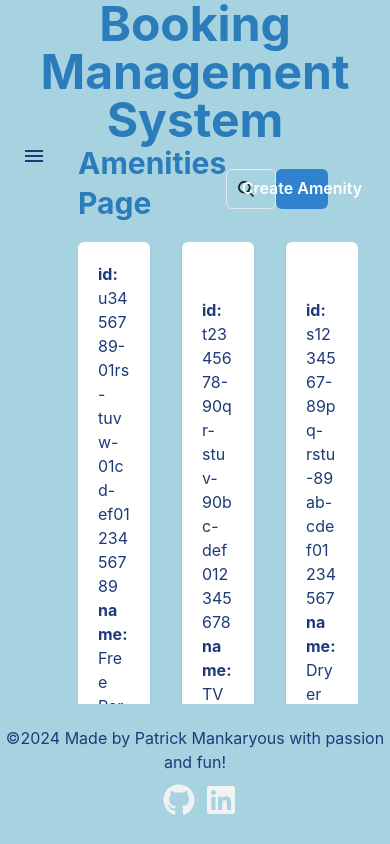
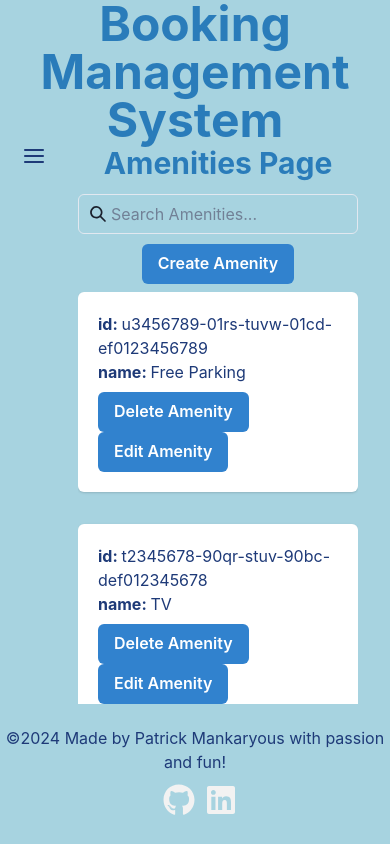
Before and after one commit to patrick1410/booking_management_system, a React (Vite) app: page /amenities in a window 390 px wide. Built offline with nearby package versions, Linux system fonts and the light colour scheme; data requests are answered from the project's data file.

Commit message:
added more responsive styles

```diff
--- a/src/components/Navigation.tsx
+++ b/src/components/Navigation.tsx
@@ -21,7 +21,7 @@ import {
   FaBuilding,
 } from "react-icons/fa";
 import { FaListUl } from "react-icons/fa6";
-import { IoMdMenu } from "react-icons/io";
+import { CloseIcon, HamburgerIcon } from "@chakra-ui/icons";
 import "./css/navigation.css";
 
 export const Navigation = () => {
@@ -36,9 +36,9 @@ export const Navigation = () => {
           justifyContent="flex-end"
           mr={8}
         >
-          <IoMdMenu
+          <HamburgerIcon
             color="#1e3a78"
-            size={24}
+            boxSize={6}
             cursor="pointer"
             onClick={onOpen}
           />
@@ -67,37 +67,37 @@ export const Navigation = () => {
                 }}
               >
                 <ListItem>
-                  <Link to={"/login"}>
+                  <Link onClick={onClose} to={"/login"}>
                     Login <FaSignInAlt />
                   </Link>
                 </ListItem>
                 <ListItem>
-                  <Link to={"/"}>
+                  <Link onClick={onClose} to={"/"}>
                     Bookings <FaClipboardList />
                   </Link>
                 </ListItem>
                 <ListItem>
-                  <Link to={"/users"}>
+                  <Link onClick={onClose} to={"/users"}>
                     Users <FaUsers />
                   </Link>
                 </ListItem>
                 <ListItem>
-                  <Link to={"/hosts"}>
+                  <Link onClick={onClose} to={"/hosts"}>
                     Hosts <FaUserTie />
                   </Link>
                 </ListItem>
                 <ListItem>
-                  <Link to={"/properties"}>
+                  <Link onClick={onClose} to={"/properties"}>
                     Properties <FaBuilding />
                   </Link>
                 </ListItem>
                 <ListItem>
-                  <Link to={"/reviews"}>
+                  <Link onClick={onClose} to={"/reviews"}>
                     Reviews <MdRateReview />
                   </Link>
                 </ListItem>
                 <ListItem>
-                  <Link to={"/amenities"}>
+                  <Link onClick={onClose} to={"/amenities"}>
                     Amenities <FaListUl />
                   </Link>
                 </ListItem>
@@ -108,9 +108,9 @@ export const Navigation = () => {
               _active={{ backgroundColor: "none" }}
               as="div"
             >
-              <IoMdMenu
+              <CloseIcon
+                boxSize={4}
                 color="#1e3a78"
-                size={24}
                 cursor="pointer"
                 onClick={onOpen}
               />
--- a/src/components/UI/SearchBar.tsx
+++ b/src/components/UI/SearchBar.tsx
@@ -13,7 +13,10 @@ export const SearchBar: React.FC<SearchBarProps> = ({
   placeholder,
 }) => {
   return (
-    <InputGroup w="30%">
+    <InputGroup
+      w={{ base: "100%", sm: "60%", md: "50%", lg: "30%" }}
+      mb={{ base: "10px", lg: "0px" }}
+    >
       <InputLeftElement pointerEvents="none" children={<SearchIcon />} />
       <Input
         pl="2rem"
--- a/src/components/bookings/EditBooking.tsx
+++ b/src/components/bookings/EditBooking.tsx
@@ -155,7 +155,7 @@ export const EditBooking: React.FC<EditBookingProps> = ({ id }) => {
               >
                 <option value="pending">Pending</option>
                 <option value="confirmed">Confirmed</option>
-                <option value="cancelled">Cancelled</option>
+                <option value="canceled">Canceled</option>
               </Select>
             </FormControl>
           </ModalBody>
--- a/src/components/css/root.css
+++ b/src/components/css/root.css
@@ -15,8 +15,10 @@
   background-color: #a7d3e0;
 }
 
+/* Main section (Cards) */
 .css-p2urg6,
-.css-c6vwei {
+.css-c6vwei,
+.css-1rt4icb {
   margin-right: 2rem;
 }
 
@@ -48,11 +50,14 @@ p {
 
 /* Buttons */
 .chakra-button.css-ez23ye,
-.chakra-button.css-x9ig9b {
+.chakra-button.css-x9ig9b,
+.chakra-button.css-6fajlz {
   background-color: #3182ce;
   color: #ffffff;
 }
-.chakra-button.css-ez23ye:hover {
+.chakra-button.css-ez23ye:hover,
+.chakra-button.css-x9ig9b:hover,
+chakra-button.css-6fajlz:hover {
   background-color: #2b6cb0;
 }
 
--- a/src/pages/AmenitiesPage.tsx
+++ b/src/pages/AmenitiesPage.tsx
@@ -59,8 +59,9 @@ export const AmenitiesPage = () => {
   return (
     <Box gridArea="main" display="flex" flexDir="column">
       <Box
-        w="80%"
+        w="100%"
         display="flex"
+        flexDir={{ base: "column", lg: "row" }}
         justifyContent="space-between"
         alignItems="center"
       >
@@ -72,7 +73,12 @@ export const AmenitiesPage = () => {
         />
         <CreateAmenity />
       </Box>
-      <SimpleGrid mt={2} columns={3} gap={8} overflow="auto">
+      <SimpleGrid
+        mt={2}
+        columns={{ base: 1, md: 2, xl: 3, "2xl": 4 }}
+        gap={8}
+        overflow="auto"
+      >
         {orderedAmenities.map((amenity) => (
           <Card key={amenity.id}>
             <CardBody display="flex" flexDir="column" justifyContent="center">
--- a/src/pages/BookingsPage.tsx
+++ b/src/pages/BookingsPage.tsx
@@ -66,8 +66,9 @@ export const BookingsPage = () => {
     <Box gridArea="main" display="flex" flexDir="column">
       {/* Fixed header with heading and button */}
       <Box
-        w="80%"
+        w="100%"
         display="flex"
+        flexDir={{ base: "column", lg: "row" }}
         justifyContent="space-between"
         alignItems="center"
       >
@@ -79,7 +80,12 @@ export const BookingsPage = () => {
         />
         <CreateBooking />
       </Box>
-      <SimpleGrid mt={2} columns={2} gap={8} overflow="auto">
+      <SimpleGrid
+        mt={2}
+        columns={{ base: 1, md: 2, xl: 3, "2xl": 4 }}
+        gap={8}
+        overflow="auto"
+      >
         {orderedBookings.map((booking) => (
           <Card key={booking.id}>
             <CardBody display="flex" flexDir="column" justifyContent="center">
--- a/src/pages/ReviewsPage.tsx
+++ b/src/pages/ReviewsPage.tsx
@@ -63,8 +63,9 @@ export const ReviewsPage = () => {
   return (
     <Box gridArea="main" display="flex" flexDir="column">
       <Box
-        w="80%"
+        w="100%"
         display="flex"
+        flexDir={{ base: "column", lg: "row" }}
         justifyContent="space-between"
         alignItems="center"
       >
@@ -76,7 +77,12 @@ export const ReviewsPage = () => {
         />
         <CreateReview />
       </Box>
-      <SimpleGrid mt={2} columns={2} gap={8} overflow="auto">
+      <SimpleGrid
+        mt={2}
+        columns={{ base: 1, md: 2, xl: 3, "2xl": 4 }}
+        gap={8}
+        overflow="auto"
+      >
         {orderedReviews.map((review) => (
           <Card key={review.id}>
             <CardBody display="flex" flexDir="column" justifyContent="center">
--- a/src/pages/hosts/HostsPage.tsx
+++ b/src/pages/hosts/HostsPage.tsx
@@ -65,8 +65,9 @@ export const HostsPage = () => {
     <Box gridArea="main" display="flex" flexDir="column">
       {/* Fixed header with heading and button */}
       <Box
-        w="80%"
+        w="100%"
         display="flex"
+        flexDir={{ base: "column", lg: "row" }}
         justifyContent="space-between"
         alignItems="center"
       >
@@ -79,7 +80,12 @@ export const HostsPage = () => {
         <CreateHost />
       </Box>
       {/* Scrollable user list */}
-      <SimpleGrid mt={2} columns={2} gap={8} overflow="auto">
+      <SimpleGrid
+        mt={2}
+        columns={{ base: 1, md: 2, xl: 3, "2xl": 4 }}
+        gap={8}
+        overflow="auto"
+      >
         {orderedHosts.map((host) => (
           <Card key={host.id}>
             <CardBody display="flex" flexDir="column" justifyContent="center">
--- a/src/pages/properties/PropertiesPage.tsx
+++ b/src/pages/properties/PropertiesPage.tsx
@@ -73,8 +73,9 @@ export const PropertiesPage = () => {
   return (
     <Box gridArea="main" display="flex" flexDir="column">
       <Box
-        w="80%"
+        w="100%"
         display="flex"
+        flexDir={{ base: "column", lg: "row" }}
         justifyContent="space-between"
         alignItems="center"
       >
@@ -86,7 +87,12 @@ export const PropertiesPage = () => {
         />
         <CreateProperty />
       </Box>
-      <SimpleGrid mt={2} columns={2} gap={8} overflow="auto">
+      <SimpleGrid
+        mt={2}
+        columns={{ base: 1, md: 2, xl: 3, "2xl": 4 }}
+        gap={8}
+        overflow="auto"
+      >
         {orderedProperties.map((property) => (
           <Card key={property.id}>
             <CardBody display="flex" flexDir="column" justifyContent="center">
--- a/src/pages/users/UsersPage.tsx
+++ b/src/pages/users/UsersPage.tsx
@@ -65,8 +65,9 @@ export const UsersPage = () => {
     <Box gridArea="main" display="flex" flexDir="column">
       {/* Fixed header with heading and button */}
       <Box
-        w="80%"
+        w="100%"
         display="flex"
+        flexDir={{ base: "column", lg: "row" }}
         justifyContent="space-between"
         alignItems="center"
       >
@@ -79,7 +80,12 @@ export const UsersPage = () => {
         <CreateUser />
       </Box>
       {/* Scrollable user list */}
-      <SimpleGrid mt={2} columns={2} gap={8} overflow="auto">
+      <SimpleGrid
+        mt={2}
+        columns={{ base: 1, md: 2, xl: 3, "2xl": 4 }}
+        gap={8}
+        overflow="auto"
+      >
         {orderedUsers.map((user) => (
           <Card key={user.id}>
             <CardBody display="flex" flexDir="column" justifyContent="center">
```
